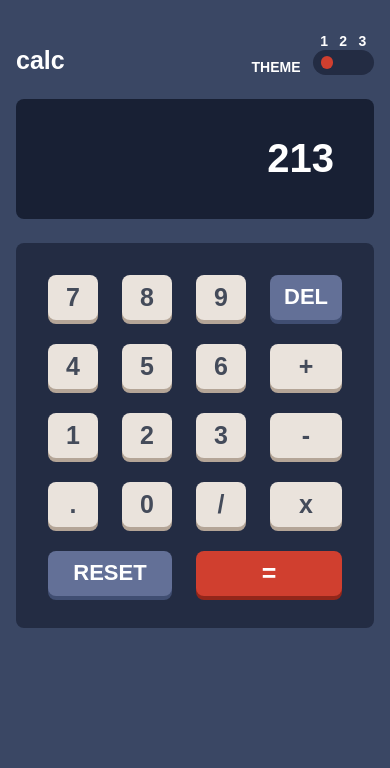
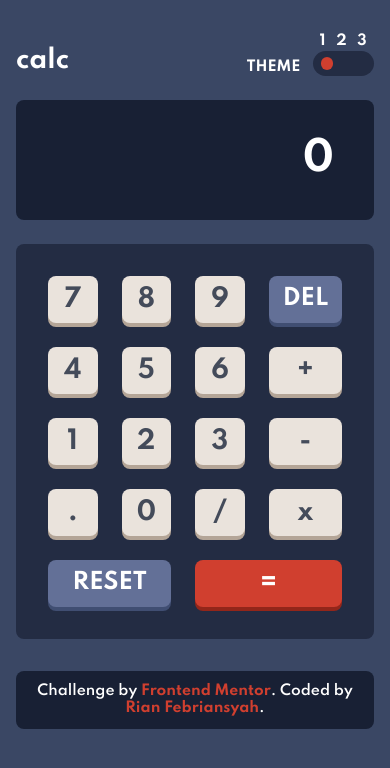
Before and after one commit to riansyh/calculator-app-main, a plain HTML site: page index.html in a window 390 px wide. Drawn offline with Linux system fonts and the light colour scheme; a web font is replaced by a local one.

Commit message:
add responsive

```diff
--- a/index.html
+++ b/index.html
@@ -10,7 +10,7 @@
       sizes="32x32"
       href="./images/favicon-32x32.png"
     />
-    <title>Frontend Mentor | Calculator app</title>
+    <title>Calculator app - by Rian Febriansyah</title>
     <link rel="stylesheet" href="styles/style.css" />
   </head>
   <body class="theme1">
@@ -44,37 +44,38 @@
       </header>
       <main>
         <div class="screen-display">
-          <p>213</p>
+          <p class="operator" id="displayOperator"></p>
+          <p id="displayNumber">0</p>
         </div>
         <div class="keypad">
-          <button>7</button>
-          <button>8</button>
-          <button>9</button>
-          <button class="text-button">DEL</button>
-          <button>4</button>
-          <button>5</button>
-          <button>6</button>
-          <button>+</button>
-          <button>1</button>
-          <button>2</button>
-          <button>3</button>
-          <button>-</button>
-          <button>.</button>
-          <button>0</button>
-          <button>/</button>
-          <button>x</button>
-          <button class="reset-button text-button">RESET</button>
-          <button class="equal-button">=</button>
+          <button class="button">7</button>
+          <button class="button">8</button>
+          <button class="button">9</button>
+          <button class="button text-button delete-button">DEL</button>
+          <button class="button">4</button>
+          <button class="button">5</button>
+          <button class="button">6</button>
+          <button class="button operator">+</button>
+          <button class="button">1</button>
+          <button class="button">2</button>
+          <button class="button">3</button>
+          <button class="button operator">-</button>
+          <button class="button comma">.</button>
+          <button class="button">0</button>
+          <button class="button operator">/</button>
+          <button class="button operator">x</button>
+          <button class="button reset-button text-button">RESET</button>
+          <button class="button equal-button">=</button>
         </div>
       </main>
     </div>
 
-    <!-- <div class="attribution">
+    <div class="attribution">
       Challenge by
       <a href="https://www.frontendmentor.io?ref=challenge" target="_blank"
         >Frontend Mentor</a
       >. Coded by <a href="https://riansyh.github.io">Rian Febriansyah</a>.
-    </div> -->
+    </div>
 
     <script src="/script/main.js"></script>
   </body>
--- a/styles/_theme.scss
+++ b/styles/_theme.scss
@@ -46,5 +46,14 @@
         }
       }
     }
+
+    .attribution {
+      @extend %theme-#{$number}-screen-bg;
+      @extend %theme-#{$number}-text-main;
+
+      a {
+        @extend %theme-#{$number}-link;
+      }
+    }
   }
 }
--- a/styles/_variable.scss
+++ b/styles/_variable.scss
@@ -121,3 +121,13 @@
 %theme-3-text-text {
   color: white;
 }
+
+%theme-1-link {
+  color: hsl(6, 63%, 50%);
+}
+%theme-2-link {
+  color: hsl(25, 98%, 40%);
+}
+%theme-3-link {
+  color: hsl(176, 100%, 44%);
+}
--- a/styles/style.scss
+++ b/styles/style.scss
@@ -2,10 +2,7 @@
 @import 'mixin';
 @import 'theme';
 
-@font-face {
-  font-family: 'spartan';
-  src: url(https://fonts.google.com/specimen/Spartan);
-}
+@import url('https://fonts.googleapis.com/css2?family=Spartan:wght@400;500;600;700&display=swap');
 
 @include use-theme(1, 'theme1');
 @include use-theme(2, 'theme2');
@@ -17,7 +14,7 @@ body {
 }
 
 * {
-  font-family: spartan, sans-serif;
+  font-family: 'Spartan', sans-serif;
   font-size: 1.4rem;
   font-weight: 700;
   margin: 0;
@@ -101,6 +98,7 @@ body {
       width: 100%;
       .screen-display {
         @include flex-column;
+        position: relative;
         padding: 32px 40px;
         height: 120px;
         border-radius: 8px;
@@ -110,6 +108,14 @@ body {
 
         p {
           font-size: 2rem;
+        }
+
+        p.operator {
+          font-size: 1rem;
+          position: absolute;
+          margin: 8px;
+          top: 0;
+          left: 0;
         }
       }
 
@@ -154,3 +160,36 @@ body {
     }
   }
 }
+
+.attribution,
+.attribution a {
+  font-weight: 600;
+  font-size: 14px;
+  text-align: center;
+}
+
+.attribution {
+  margin-top: 32px;
+  padding: 12px;
+  border-radius: 8px;
+
+  a {
+    font-weight: 700;
+    text-decoration: none;
+  }
+}
+
+@media screen and (max-width: 375px) {
+  * {
+    font-size: 1.1rem;
+  }
+
+  body .container main .keypad {
+    gap: 16px;
+    padding: 20px;
+
+    button {
+      padding: 8px 8px;
+    }
+  }
+}
```
Also changed, not shown: styles/style.css, 1 other file.
